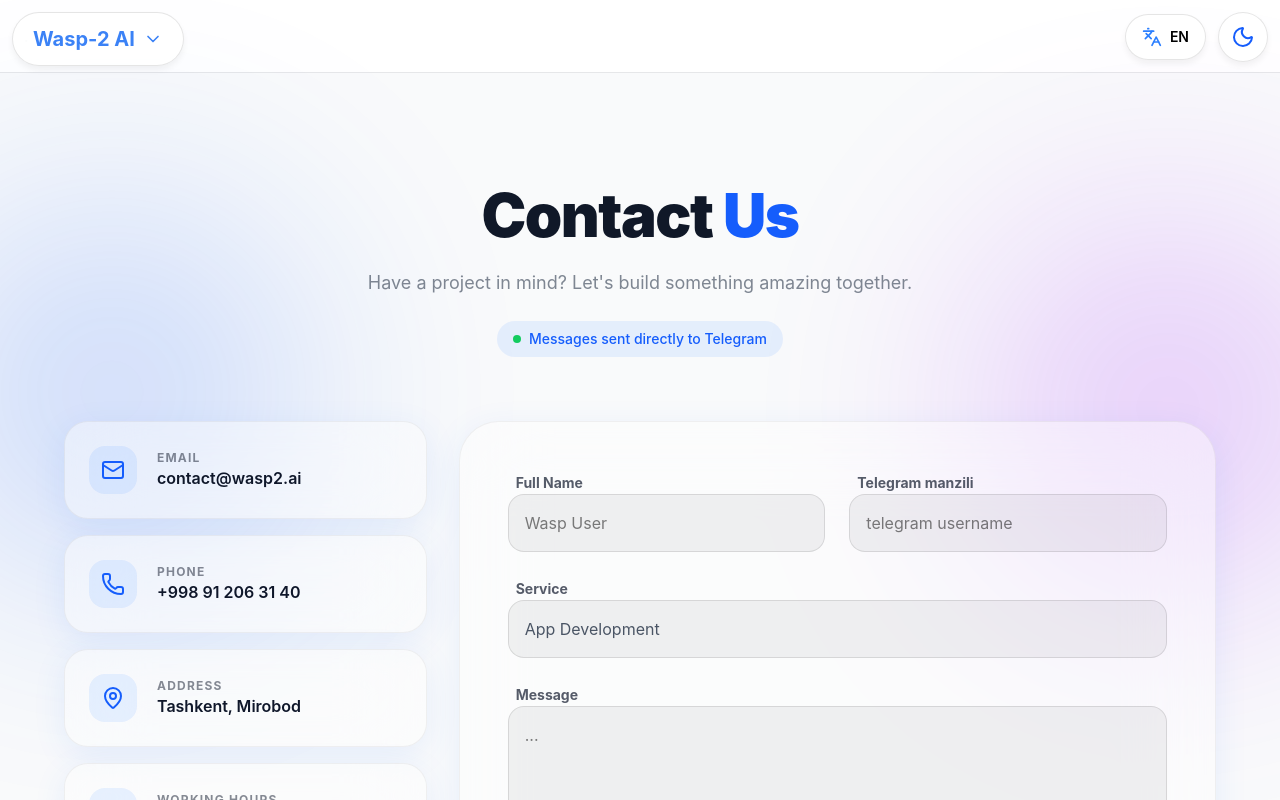
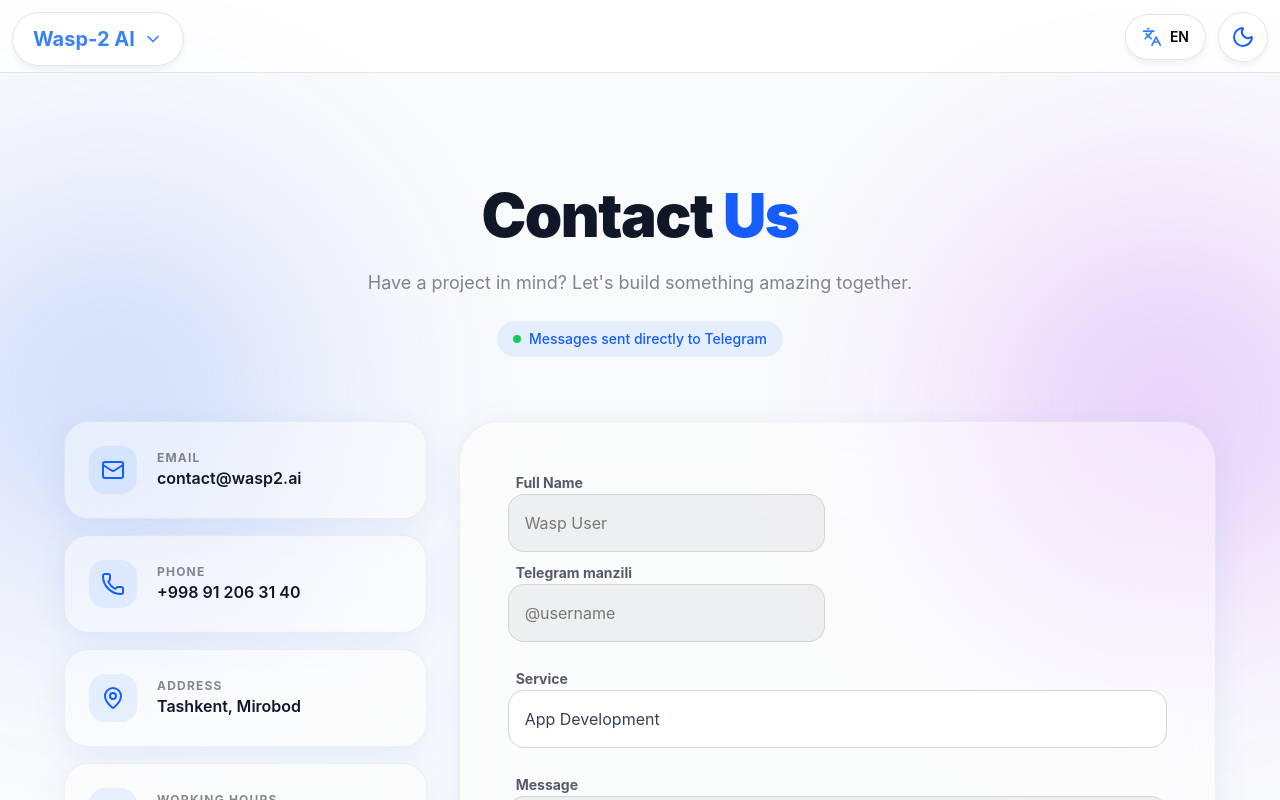
Before and after one commit to Axliyor-uz/wasp2-ai, a Next.js app: page /pages/contact in a window 1280 px wide. Shown: the top 800 px of the page. Built offline with nearby package versions, Linux system fonts and the light colour scheme.

Commit message:
updated contact

```diff
--- a/src/app/globals.css
+++ b/src/app/globals.css
@@ -31,3 +31,23 @@
 .dark .glass {
   background: rgba(0, 0, 0, 0.2);
 }
+
+
+/* Fix dark mode select */
+select {
+  -webkit-appearance: none;
+  -moz-appearance: none;
+  appearance: none;
+}
+
+/* Dropdown menu items (the opened list) */
+select option {
+  background-color: #111111;
+  color: white;
+}
+
+/* Light mode */
+html:not(.dark) select option {
+  background-color: white;
+  color: black;
+}
--- a/src/app/pages/contact/page.tsx
+++ b/src/app/pages/contact/page.tsx
@@ -31,7 +31,7 @@
 
   // Form state
   const [name, setName] = useState<string>("");
-  const [email, setEmail] = useState<string>("");
+  const [telegram, setTelegram] = useState("");
   const [service, setService] = useState<string>(t.services?.[0] || "");
   const [message, setMessage] = useState<string>("");
   const [loading, setLoading] = useState<boolean>(false);
@@ -58,7 +58,7 @@
     e.preventDefault();
     setResult(null);
 
-    if (!name.trim() || !email.trim() || !message.trim()) {
+    if (!name.trim() || !telegram.trim() || !message.trim()) {
       setResult({
         ok: false,
         text: "Please fill all required fields.",
@@ -71,12 +71,12 @@
     }
 
     // Email validation
-    const emailRegex = /^[^\s@]+@[^\s@]+\.[^\s@]+$/;
-    if (!emailRegex.test(email)) {
+    const telegramRegex = /^@?[a-zA-Z][a-zA-Z0-9_]{4,31}$/;
+    if (!telegramRegex.test(telegram)) {
       setResult({
         ok: false,
-        text: "Please enter a valid email address.",
-        error: "invalid_email",
+        text: "Please enter a valid Telegram username.",
+        error: "invalid_telegram",
         data: null,
         telegram: null,
         timestamp: new Date().toISOString(),
@@ -92,7 +92,7 @@
 📬 *New Contact Form Submission*
 
 👤 *Name:* ${name}
-📧 *Email:* ${email}
+📧 *Telegram:* ${telegram}
 🎯 *Service:* ${service}
 
 💬 *Message:*
@@ -124,7 +124,7 @@
           ok: true,
           text: "✅ Message sent successfully to Telegram! We'll contact you soon.",
           error: null,
-          data: { name, email, service, message },
+          data: { name, telegram, service, message },
           telegram: json,
           timestamp: now,
         };
@@ -132,7 +132,7 @@
 
         // Reset form
         setName("");
-        setEmail("");
+        setTelegram("");
         setService(t.services?.[0] || "");
         setMessage("");
       } else {
@@ -142,7 +142,7 @@
           ok: false,
           text: `Telegram error: ${errorMessage}`,
           error: json.error_code || "telegram_error",
-          data: { name, email, service, message },
+          data: { name, telegram, service, message },
           telegram: json,
           timestamp: now,
         });
@@ -153,7 +153,7 @@
         ok: false,
         text: message,
         error: "network_error",
-        data: { name, email, service, message },
+        data: { name, telegram, service, message },
         telegram: null,
         timestamp: new Date().toISOString(),
       });
@@ -296,24 +296,62 @@
                   required
                   disabled={loading}
                 />
-              </div>
               <div className="space-y-2">
-                <label className="text-sm font-bold ml-2 opacity-70">{t.form.telegram}</label>
+  <label className="text-sm font-bold ml-2 opacity-70">
+    {t.form.telegram}
+  </label>
+
   <input
     type="text"
+    name="telegram"
     className={`w-full p-4 rounded-2xl border outline-none transition-all ${styles.input}`}
-                  placeholder="telegram username"
-                  value={email}
-                  onChange={(e) => setEmail(e.target.value)}
+    placeholder="@username"
+    value={telegram}
+    onChange={(e) => {
+      // remove spaces automatically
+      const value = e.target.value.replace(/\s/g, "");
+      setTelegram(value);
+    }}
+    pattern="^@?[a-zA-Z][a-zA-Z0-9_]{4,31}$"
+    title="Enter a valid Telegram username (5-32 characters, letters, numbers, underscore)"
     required
     disabled={loading}
   />
 </div>
+</div>
+
 
 
               <div className="md:col-span-2 space-y-2">
                 <label className="text-sm font-bold ml-2 opacity-70">{t.form.service}</label>
+
 <select
+  required
+  className={`
+    w-full p-4 rounded-2xl border outline-none transition-all
+    appearance-none
+    ${isDark
+      ? "bg-neutral-900 text-white border-neutral-700"
+      : "bg-white text-gray-700 border-gray-300"}
+    ${styles.input}
+  `}
+  value={service}
+  onChange={(e) => setService(e.target.value)}
+  disabled={loading}
+>
+  <option value="" disabled hidden>
+    "{"Choose a Service"}"
+  </option>
+
+  {t.services.map((s: string) => (
+    <option key={s} value={s}>
+      {s}
+    </option>
+  ))}
+</select>
+
+
+                {/* <select
                   className={`w-full p-4 rounded-2xl border outline-none transition-all ${isDark ? "text-gray-300" : "text-gray-600"} appearance-none ${styles.input}`}
                   value={service}
                   onChange={(e) => setService(e.target.value)}
@@ -324,7 +362,7 @@
                       {s}
                     </option>
                   ))}
-                </select>
+                </select> */}
               </div>
 
 
@@ -413,5 +451,8 @@
           &copy; 2026 Wasp-2 AI COLLECTIVE
         </footer>
     </div>
+
+
+
   );
 }
--- a/src/components/layout/Footer.tsx
+++ b/src/components/layout/Footer.tsx
@@ -56,12 +56,11 @@
       {/* Subtle Top Divider */}
       <div className="absolute top-0 left-0 right-0 h-px bg-gradient-to-r from-transparent via-purple-500/40 to-transparent" />
 
-      {/* Container Adjustments:
-          - px-10: More padding on mobile to keep content away from screen edges
-          - md:px-8: Standard padding for larger screens
-          - py-12 lg:py-16: Reduced vertical height
+      {/* UPDATED CONTAINER:
+          - Changed max-w-[1440px] to max-w-[1800px] (Increases width by ~25%)
+          - Kept other padding and margin settings
       */}
-      <div className="relative max-w-[1440px] mx-auto px-10 md:px-8 py-12 lg:py-16">
+      <div className="relative max-w-[1800px] mx-auto px-10 md:px-8 py-12 lg:py-16">
         <div className="grid grid-cols-1 md:grid-cols-2 lg:grid-cols-4 gap-10 lg:gap-12">
 
           {/* Company Info */}
```
Lines whose indentation alone changed are shown as unchanged.
